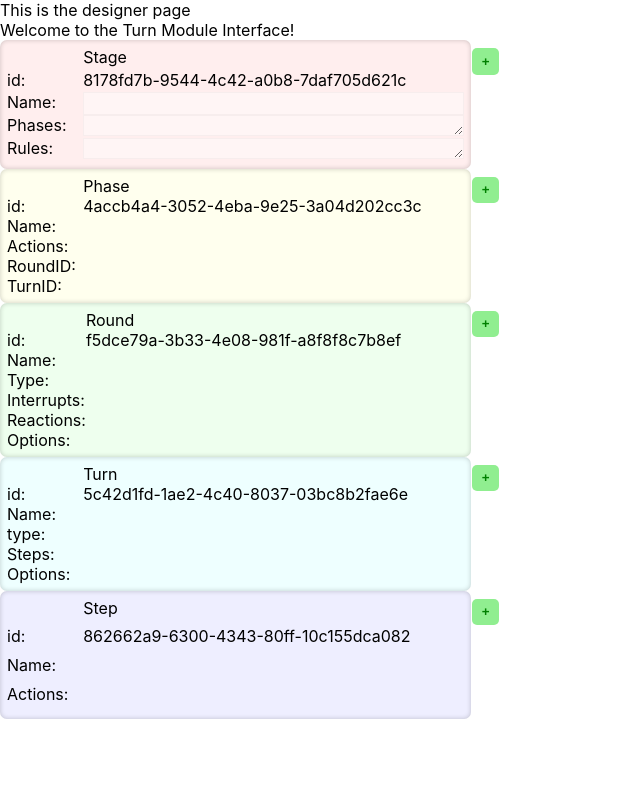
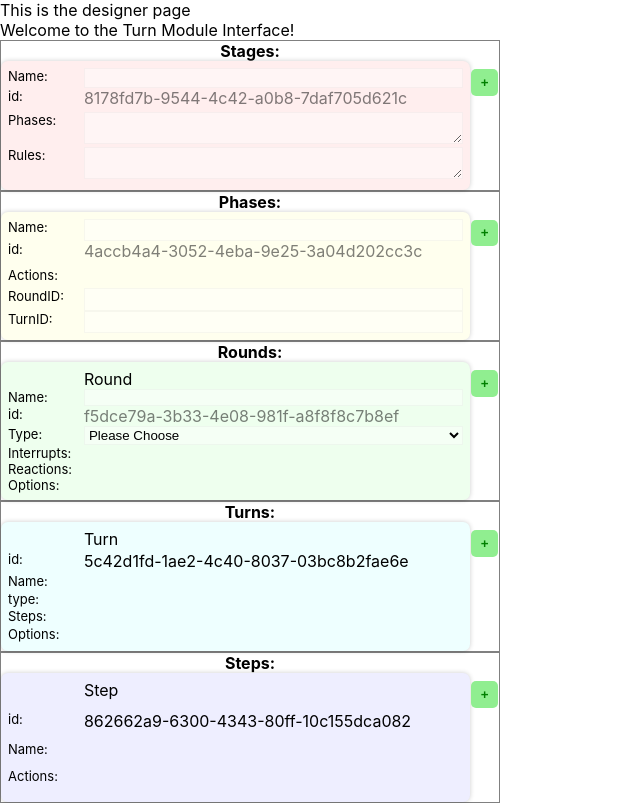
Before and after one commit to boardgameplayer74/Playtestr, a Next.js app: page /designer in a window 1280 px wide. Shown: the whole page, without its empty margins (0-640 px from the left). Built offline with nearby package versions, Linux system fonts and the light colour scheme.

Commit message:
finished the Stage and Phase card formatting. Currently working on the Round card formatting.

```diff
--- a/components/TurnModule/drawPhase.tsx
+++ b/components/TurnModule/drawPhase.tsx
@@ -14,11 +14,11 @@ import css from './turnModule.module.css';
  */
 
 export interface Phase {
-  id: string;             // unique identifer for the phase, generated
-  name: string;           // human friendly name for the phase
-  actions: Array<string>; // list of actions available in the phase
-  roundId: string;        // type of round used in this phase
-  turnId: string;         // type of turn used in this phase
+  id: string;               // unique identifer for the phase, generated
+  name: string;             // human friendly name for the phase
+  actions: Array<string>;   // list of actions available in the phase
+  roundId: string;          // type of round used in this phase
+  turnId: string;           // type of turn used in this phase
 }
 
 export const NEW_PHASE = {
@@ -37,17 +37,40 @@ export function drawPhase(
   return (
   <div className={css.cardSleeve} key={`phase-${row}`}>
     <div className={`${css.card} ${css.phase}`}>
-      <div></div><div>Phase</div>
-      <div className={css.head}>id:</div>
-      <div className={css.body}>{phase.id}</div>
-      <div className={css.head}>Name:</div>
-      <div className={css.body}>{phase.name}</div>
-      <div className={css.head}>Actions:</div>
+      <label className={css.head}>Name:</label>
+      <input
+        className={css.body}
+        value={phase.name}
+        onChange={(evt: React.ChangeEvent<HTMLInputElement>)=>{
+          let phases = JSON.parse(JSON.stringify(stateOf.phases));
+          phases[row].name = evt.target.value;
+          stateOf.setPhases(phases);
+        }}
+      />
+      <label className={css.head}>id:</label>
+      <div className={css.identity}>{phase.id}</div>
+      <label className={css.head}>Actions:</label>
       <div className={css.body}>{phase.actions.join(', ')}</div>
-      <div className={css.head}>RoundID:</div>
-      <div className={css.body}>{phase.roundId}</div>
-      <div className={css.head}>TurnID:</div>
-      <div className={css.body}>{phase.turnId}</div>
+      <label className={css.head}>RoundID:</label>
+      <input
+        className={css.body}
+        value={phase.roundId}
+        onChange={(evt: React.ChangeEvent<HTMLInputElement>)=>{
+          let phases = JSON.parse(JSON.stringify(stateOf.phases));
+          phases[row].roundId = evt.target.value;
+          stateOf.setPhases(phases);
+        }}
+      />
+      <label className={css.head}>TurnID:</label>
+      <input
+        className={css.body}
+        value={phase.turnId}
+        onChange={(evt: React.ChangeEvent<HTMLInputElement>)=>{
+          let phases = JSON.parse(JSON.stringify(stateOf.phases));
+          phases[row].turnId = evt.target.value;
+          stateOf.setPhases(phases);
+        }}
+      />
     </div>
     {flowEditor(stateOf,'phase',row)}
   </div>
--- a/components/TurnModule/drawRound.tsx
+++ b/components/TurnModule/drawRound.tsx
@@ -1,6 +1,7 @@
 import React from 'react';
 import flowEditor from './flowEditor';
 import { TurnModuleParams } from './index';
+import { camelToTitle } from '../../scripts/naming';
 import css from './turnModule.module.css';
 
 /**
@@ -26,7 +27,9 @@ export interface Round {
   id: string;                 // unique identifer for round, generated
   name: string;               // human friendly name for the round
   type: string;               // one of a pre-defined list of Round types
+  interruptFreeText: string;
   interrupts: Array<string>;  // list of actions allowed to interrupt a turn
+  reactionFreeText: string;
   reactions: Array<string>;   // list of actions allowed to react to a turn
   options: Array<RoundOption>; // list of options used with this round
 }
@@ -35,9 +38,26 @@ export const NEW_ROUND = {
   id: '',
   name: '',
   type: '',
+  interruptFreeText: '',
   interrupts: [],
+  reactionFreeText: '',
   reactions: [],
   options: [],
+};
+
+const ROUND_TYPES = {
+  fixed: {},
+  progressive: {},
+  lastFirst: {},
+  randomStart: {},
+  randomTurn: {},
+  staticStat: {},
+  dynamicStat: {},
+  passOrder: {},
+  bidStart: {},
+  bidTurn: {},
+  actionStart: {},
+  actionTurn: {},
 };
 
 export function drawRound(
@@ -49,17 +69,41 @@ export function drawRound(
   <div className={css.cardSleeve} key={`round-${row}`}>
     <div className={`${css.card} ${css.round}`}>
       <div></div><div>Round</div>
-      <div className={css.head}>id:</div>
-      <div className={css.body}>{round.id}</div>
-      <div className={css.head}>Name:</div>
-      <div className={css.body}>{round.name}</div>
-      <div className={css.head}>Type:</div>
-      <div className={css.body}>{round.type}</div>
-      <div className={css.head}>Interrupts:</div>
+      <label className={css.head}>Name:</label>
+      <input
+        className={css.body}
+        value={round.name}
+        onChange={(evt: React.ChangeEvent<HTMLInputElement>)=>{
+          let rounds = JSON.parse(JSON.stringify(stateOf.rounds));
+          rounds[row].name = evt.target.value;
+          stateOf.setRounds(rounds);
+        }}
+      />
+      <label className={css.head}>id:</label>
+      <div className={css.identity}>{round.id}</div>
+      <label className={css.head}>Type:</label>
+      <select
+        className={css.body}
+        value={round.type}
+        onChange={(evt: React.ChangeEvent<HTMLSelectElement>)=>{
+          let rounds = JSON.parse(JSON.stringify(stateOf.rounds));
+          rounds[row].type = evt.target.value;
+          stateOf.setRounds(rounds);
+        }}
+      >
+        <option value="Please Choose">Please Choose</option>
+        {Object.keys(ROUND_TYPES).map(type=>{
+          return (<option value={type}>{camelToTitle(type)}</option>);
+        })}
+      </select>
+
+      <label className={css.head}>Interrupts:</label>
       <div className={css.body}>{round.interrupts.join(', ')}</div>
-      <div className={css.head}>Reactions:</div>
+
+      <label className={css.head}>Reactions:</label>
       <div className={css.body}>{round.reactions.join(', ')}</div>
-      <div className={css.head}>Options:</div>
+
+      <label className={css.head}>Options:</label>
       <div className={css.body}></div>
     </div>
     {flowEditor(stateOf,'round',row)}
--- a/components/TurnModule/drawStage.tsx
+++ b/components/TurnModule/drawStage.tsx
@@ -4,6 +4,9 @@ import { TurnModuleParams } from './index';
 import { capitalize, phraseFormatter } from '../../scripts/naming';
 import css from './turnModule.module.css';
 import TextareaAutosize from 'react-textarea-autosize';
+
+// use this to hide the ID strings appear in the TMI
+const SHOW_ID = ''; //css.noShow;
 
 /**
  * Stages are the largest structure in game flow, and are responsible for
@@ -28,6 +31,7 @@ export interface Stage {
   phasesFreeText: string;         // free text of phase names
   phases: Array<string>;          // list of phases in the stage
   phaseCycles: Array<PhaseCycle>; // list of phase cycles in the stage
+  rulesFreeText: string;          // free text of rule names
   rules: Array<string>;           // list of rules used in this stage (?)
 }
 
@@ -37,6 +41,7 @@ export const NEW_STAGE = {
   phasesFreeText: '',
   phases: [],
   phaseCycles: [],
+  rulesFreeText: '',
   rules: [],
 };
 
@@ -46,28 +51,26 @@ export function drawStage(
   row: number
 ){
 
-  let collapse = ''; //row==0 ? css.collapse : '';
-
   return (
-  <div className={`${css.cardSleeve} ${collapse}`} key={`stage-${row}`}>
+  <div className={css.cardSleeve} key={`stage-${row}`}>
     <div className={`${css.card} ${css.stage}`}>
-      <div></div><div>Stage</div>
-      <div className={css.head}>id:</div>
-      <div className={css.body}>{stage.id}</div>
-
-      <div className={css.head}>Name:</div>
+      <label className={css.head}>Name:</label>
       <input
         className={css.body}
         value={stage.name}
+        autoComplete="off"
         onChange={(evt: React.ChangeEvent<HTMLInputElement>)=>{
           let stages = JSON.parse(JSON.stringify(stateOf.stages));
           stages[row].name = evt.target.value;
           stateOf.setStages(stages);
         }}
       />
-      <div className={css.head}>Phases:</div>
+      <label className={`${css.head} ${SHOW_ID}`}>id:</label>
+      <div className={css.identity}>{stage.id}</div>
+      <label className={css.head}>Phases:</label>
       <TextareaAutosize
         className={css.body}
+        minRows={2}
         value={stage.phasesFreeText}
         onChange={(evt: React.ChangeEvent<HTMLTextAreaElement>)=>{
           let stages = JSON.parse(JSON.stringify(stateOf.stages));
@@ -79,15 +82,33 @@ export function drawStage(
             evt.preventDefault();
             let stages = JSON.parse(JSON.stringify(stateOf.stages));
             let phases = phraseFormatter(stages[row].phasesFreeText);
-            stages[row].phases = phases
+            stages[row].phases = phases;
             stages[row].phasesFreeText = phases.join(', ');
             stateOf.setStages(stages);
           }
         }}
       />
-
-      <div className={css.head}>Rules:</div>
-      <TextareaAutosize className={css.body} value={stage.rules.join(', ')}/>
+      <label className={css.head}>Rules:</label>
+      <TextareaAutosize
+        className={css.body}
+        minRows={2}
+        value={stage.rulesFreeText}
+        onChange={(evt: React.ChangeEvent<HTMLTextAreaElement>)=>{
+          let stages = JSON.parse(JSON.stringify(stateOf.stages));
+          stages[row].rulesFreeText = evt.target.value;
+          stateOf.setStages(stages);
+        }}
+        onKeyDown={(evt: React.KeyboardEvent<HTMLTextAreaElement>)=>{
+          if(evt.keyCode == 13) {
+            evt.preventDefault();
+            let stages = JSON.parse(JSON.stringify(stateOf.stages));
+            let rules = phraseFormatter(stages[row].rulesFreeText);
+            stages[row].rules = rules;
+            stages[row].rulesFreeText = rules.join(', ');
+            stateOf.setStages(stages);
+          }
+        }}
+      />
     </div>
     {flowEditor(stateOf,'stage',row)}
   </div>
--- a/components/TurnModule/index.tsx
+++ b/components/TurnModule/index.tsx
@@ -242,18 +242,23 @@ export function turnModuleInterface(
     <div className={css.TMIContainer}>
       <div>Welcome to the Turn Module Interface!</div>
       <div className={css.cardBox}>
+        <div className={css.cardTitle}>Stages:</div>
         {stateOf.stages.map((item: Stage, row:number) => drawStage(stateOf,item,row))}
       </div>
       <div className={css.cardBox}>
+        <div className={css.cardTitle}>Phases:</div>
         {stateOf.phases.map((item: Phase, row:number) => drawPhase(stateOf,item,row))}
       </div>
       <div className={css.cardBox}>
+        <div className={css.cardTitle}>Rounds:</div>
         {stateOf.rounds.map((item: Round, row:number) => drawRound(stateOf,item,row))}
       </div>
       <div className={css.cardBox}>
+        <div className={css.cardTitle}>Turns:</div>
         {stateOf.turns.map((item: Turn, row:number) => drawTurn(stateOf,item,row))}
       </div>
       <div className={css.cardBox}>
+        <div className={css.cardTitle}>Steps:</div>
         {stateOf.steps.map((item: Step, row:number) => drawStep(stateOf,item,row))}
       </div>
     </div>
--- a/components/TurnModule/turnModule.module.css
+++ b/components/TurnModule/turnModule.module.css
@@ -3,6 +3,7 @@
 }
 .cardBox {
   width: 100%;
+  border: 1px solid gray;
 }
 .cardSleeve {
   display: grid;
@@ -14,11 +15,15 @@
   grid-template-columns: 1fr 5fr;
   padding: 7px;
   border-radius: 7px;
-  box-shadow: inset 0px 0px 5px rgba(0,0,0,.2);
+  box-shadow: 0px 0px 5px rgba(0,0,0,.2);
 }
-.card input, .card textarea {
+.card input, .card textarea, .card select {
   border: 1px solid rgba(0,0,0,.03);
   background-color: rgba(255,255,255,.4);
+}
+.cardTitle {
+  text-align: center;
+  font-weight: bold;
 }
 .flowEditor {
   display: inline-block;
@@ -50,6 +55,16 @@
 .noShow {
   visibility: hidden;
 }
+.head {
+  padding: 0;
+  font-size: small;
+}
+.body {
+  padding: 0;
+}
+.identity {
+  color: rgba(0,0,0,.5);
+}
 .stage {
   background-color: #ffeeee;
 }
--- a/scripts/naming.js
+++ b/scripts/naming.js
@@ -27,6 +27,16 @@ export function camelToSnake(s){
   return phrase;
 }
 
+// converts camel case into title format
+export function camelToTitle(s){
+  if (typeof s !== 'string') return '';
+
+  // lets start by snake casing it
+  let phrase = camelToSnake(s);
+  let words = phrase.split('_').map(word => capitalize(word));
+  return words.join(' ');
+}
+
 // this formats comma seprated phrases into cleaner text
 export function phraseFormatter(s){
   // split it into trimmed, comma-separated phrases
```
Also changed, not shown: components/TurnModule/flowEditor.tsx (+8 -0 lines), 1 other file (tests, documents, lock files or other folders).
